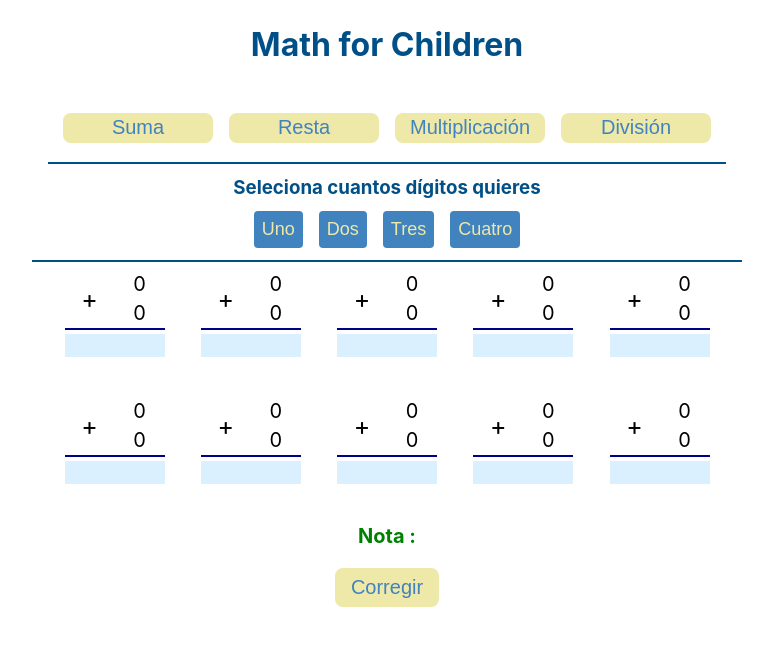
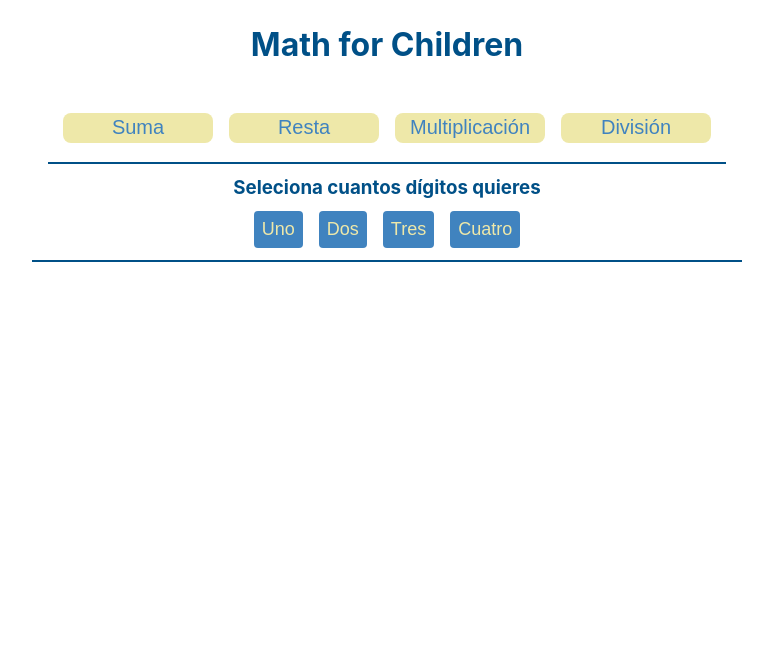
Before and after one commit to Oiranca/mathforchildren, a React (Create React App) app: page / in a window 1280 px wide. Shown: the top 646 px of the page, without its empty margins (253-1026 px from the left). Built offline with nearby package versions, Linux system fonts and the light colour scheme.

Commit message:
feat:send type operation from parent to children

```diff
--- a/src/component/Container/Container.tsx
+++ b/src/component/Container/Container.tsx
@@ -14,11 +14,7 @@ export const Container = () => {
     const [revise, setRevise] = useState<boolean>(true);
     const [resultView, setResultView] = useState<string>('result-pass');
     const [digitSelected, setDigitSelected] = useState<number>(0);
-    const [dataForExercise, setDataForExercise] = useState<Record<string, string | number>>({
-        'firstNumberOperation': 0,
-        'secondNumberOperation': 0,
-        'typeOperation': ''
-    });
+    const [typeOfExercise, setTypeOfExercise] = useState<string>('');
 
     useEffect(() => {
         setResultView(qualify >= 5 ? 'result-pass' : 'result-fail')
@@ -28,7 +24,7 @@ export const Container = () => {
         event.preventDefault();
     };
     const typeOperation = (type: string) => {
-        setDataForExercise({...dataForExercise, typeOperation: type});
+        setTypeOfExercise(type);
     }
 
     const numberOfDigit = (quantitySelected: number) => {
@@ -49,23 +45,24 @@ export const Container = () => {
                 </section>
             </main>
 
-            <form className={"operation"} onSubmit={calculateResult}>
-                <Operation digit={digitSelected}/>
-                <Operation digit={digitSelected}/>
-                <Operation digit={digitSelected}/>
-                <Operation digit={digitSelected}/>
-                <Operation digit={digitSelected}/>
-                <Operation digit={digitSelected}/>
-                <Operation digit={digitSelected}/>
-                <Operation digit={digitSelected}/>
-                <Operation digit={digitSelected}/>
-                <Operation digit={digitSelected}/>
-                <div className={'submit-result'}>
-                    <p id={resultView}>{revise ? 'Nota :' : `Nota : ${qualify}/10`}</p>
-                    <button className={'button-result'} type={"submit"}>Corregir</button>
+            {typeOfExercise !== '' && digitSelected !== 0 &&
+                <form className={"operation"} onSubmit={calculateResult}>
+                    <Operation digit={digitSelected} typeOfOperation={typeOfExercise}/>
+                    <Operation digit={digitSelected} typeOfOperation={typeOfExercise}/>
+                    <Operation digit={digitSelected} typeOfOperation={typeOfExercise}/>
+                    <Operation digit={digitSelected} typeOfOperation={typeOfExercise}/>
+                    <Operation digit={digitSelected} typeOfOperation={typeOfExercise}/>
+                    <Operation digit={digitSelected} typeOfOperation={typeOfExercise}/>
+                    <Operation digit={digitSelected} typeOfOperation={typeOfExercise}/>
+                    <Operation digit={digitSelected} typeOfOperation={typeOfExercise}/>
+                    <Operation digit={digitSelected} typeOfOperation={typeOfExercise}/>
+                    <Operation digit={digitSelected} typeOfOperation={typeOfExercise}/>
+                    <div className={'submit-result'}>
+                        <p id={resultView}>{revise ? 'Nota :' : `Nota : ${qualify}/10`}</p>
+                        <button className={'button-result'} type={"submit"}>Corregir</button>
 
-                </div>
-            </form>
+                    </div>
+                </form>}
         </div>
     );
 };
--- a/src/component/Operation/Operation.tsx
+++ b/src/component/Operation/Operation.tsx
@@ -3,31 +3,18 @@ import './Operation.scss'
 import {dataForOperation} from "../../method/DataForOperation/dataForOperation";
 
 type DataForOperation = {
-    digit: number
+    digit: number,
+    typeOfOperation: string
 };
-export const Operation = ({digit}: DataForOperation) => {
+export const Operation = ({digit, typeOfOperation}: DataForOperation) => {
     const [resultOperation, setResultOperation] = useState<string>('');
+    const [typeOperation, setTypeOperation] = useState<string>('');
     const [errorInputChange, setErrorInputChange] = useState<boolean>(false);
     const [data, setData] = useState({
         'firstNumberOperation': 0,
         'secondNumberOperation': 0,
     });
 
-    // const [data, setData] = useState<Record<string, number>>({
-    //     'firstNumber': 0,
-    //     'secondNumber': 0,
-    //     'type': 0
-    // });
-
-    // useEffect(() => {
-    //     setData({
-    //         'firstNumber': firstNumberOperation,
-    //         'secondNumber': secondNumberOperation,
-    //         'type': typeOperation
-    //     })
-    // }, [firstNumberOperation,
-    //     secondNumberOperation,
-    //     typeOperation])
     useEffect(() => {
         if (digit !== 0) {
             setData({
@@ -35,7 +22,13 @@ export const Operation = ({digit}: DataForOperation) => {
                 'secondNumberOperation': dataForOperation(digit).secondNumber
             })
         }
-    }, [digit])
+    }, [digit]);
+
+    useEffect(() => {
+        if (typeOfOperation !== '') {
+            setTypeOperation(typeOfOperation);
+        }
+    }, [typeOfOperation]);
     const getChange = (eventValue: React.ChangeEvent<HTMLInputElement>) => {
         const valueResult = eventValue.currentTarget.value;
         setResultOperation(valueResult);
@@ -54,7 +47,7 @@ export const Operation = ({digit}: DataForOperation) => {
     return (
         <>
             <div className={'operation-box'}>
-                <div className="symbol">+</div>
+                <div className="symbol">{typeOperation}</div>
                 <div className="firstNumber">{data.firstNumberOperation}</div>
                 <div className="secondNumber">{data.secondNumberOperation}</div>
                 <div className="result">
```
Also changed, not shown: 1 other file (tests, documents, lock files or other folders).
